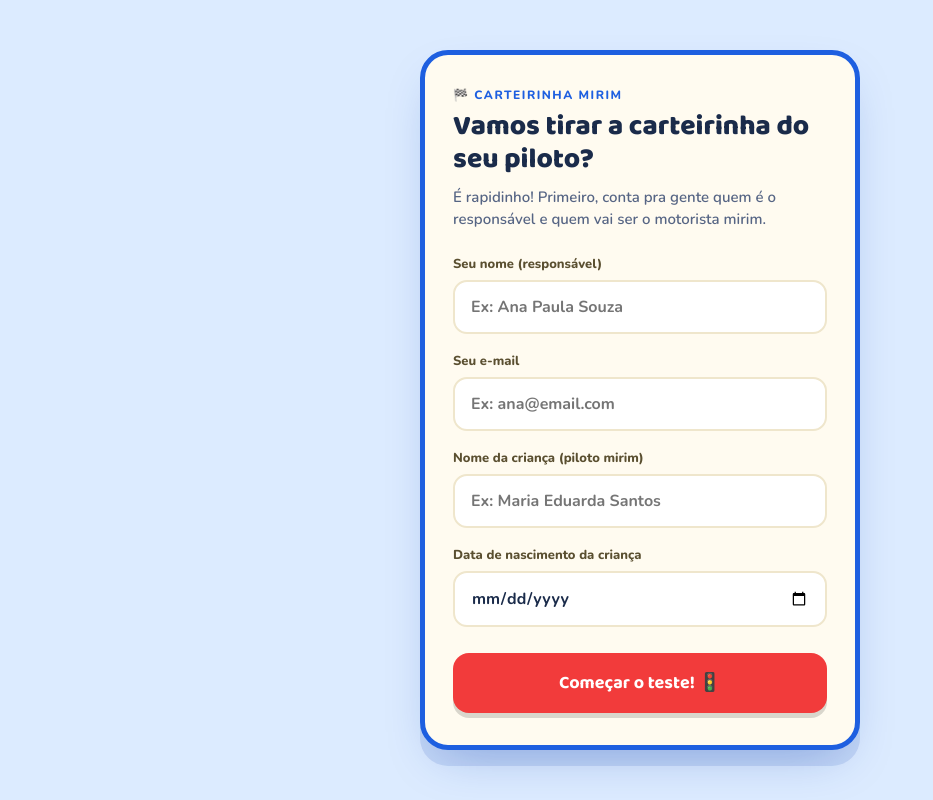
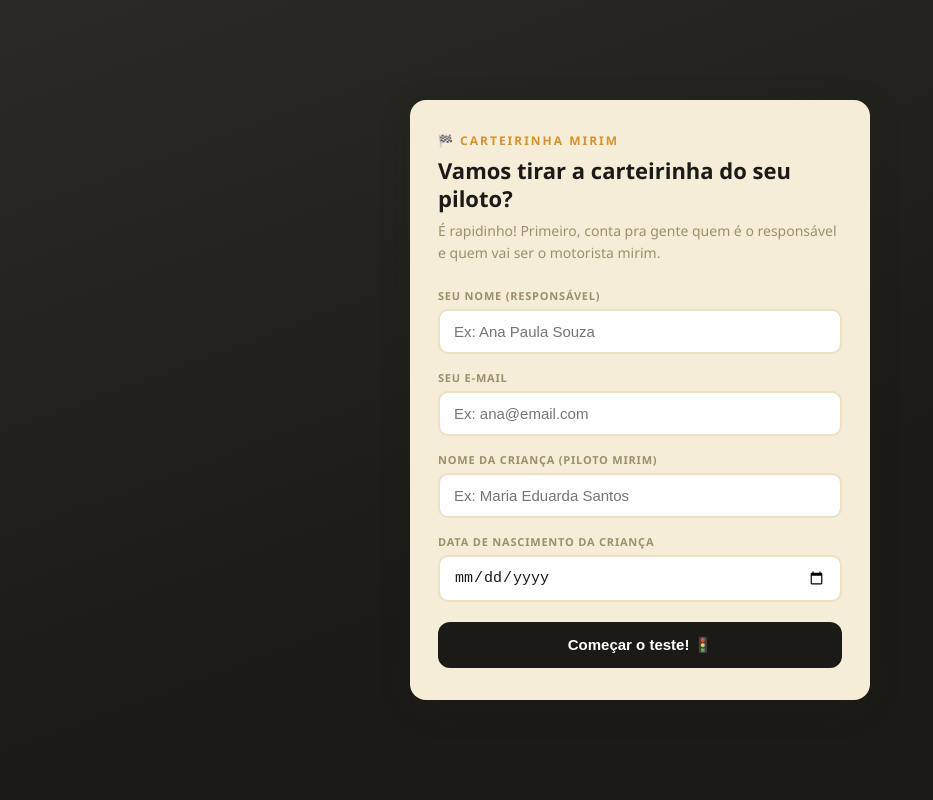
Before and after one commit to LebemiLab/carteirinha-mirim, a React (Vite) app: page / in a window 1280 px wide. Shown: the whole page, without its empty margins (0-933 px from the left). Built offline with nearby package versions, Linux system fonts and the light colour scheme; no server answers.

Commit message:
Update styles.css

```diff
--- a/src/styles.css
+++ b/src/styles.css
@@ -1,73 +1,627 @@
-@import url('https://fonts.googleapis.com/css2?family=Baloo+2:wght@500;700;800&family=Nunito:wght@600;700;800;900&display=swap');
+/* =============================================
+   CARTEIRINHA MIRIM -- Estilos Globais
+   ============================================= */
 
-:root{
-  --blue:#1E5FE0;--blue-deep:#0F3FA8;--red:#F23B3B;--yellow:#FFC93C;--cream:#FFFBF0;--green:#2EAD5C;--navy-text:#1A2B4A;--bg:#DCEBFF;
+*, *::before, *::after {
+  box-sizing: border-box;
+  margin: 0;
+  padding: 0;
 }
-*{ box-sizing:border-box; }
-html,body,#root{ margin:0;padding:0;min-height:100vh;font-family:'Nunito', sans-serif;background:var(--bg);color:var(--navy-text); }
-.screen{ min-height:100vh;display:flex;flex-direction:column;align-items:center;justify-content:center;padding:24px 16px; }
-.panel{ width:100%;max-width:440px;background:var(--cream);border-radius:28px;border:5px solid var(--blue);box-shadow:0 16px 0 rgba(15,63,168,0.12),0 20px 50px -20px rgba(15,63,168,0.35);padding:32px 28px;position:relative; }
-.eyebrow{ font-weight:800;font-size:12px;letter-spacing:1.5px;color:var(--blue);text-transform:uppercase;margin-bottom:8px;display:flex;align-items:center;gap:6px; }
-h1.title{ font-family:'Baloo 2',sans-serif;font-weight:800;font-size:28px;line-height:1.15;margin:0 0 10px 0;color:var(--navy-text); }
-p.subtitle{ font-size:15px;font-weight:600;color:#566584;margin:0 0 24px 0;line-height:1.5; }
-label.field-label{ display:block;font-weight:800;font-size:13px;color:#5A4F30;margin-bottom:7px;margin-top:18px; }
-label.field-label:first-of-type{ margin-top:0; }
-input[type="text"],input[type="email"],input[type="date"]{ width:100%;padding:14px 16px;border-radius:14px;border:2.5px solid #EFE6CC;background:#fff;font-family:'Nunito',sans-serif;font-size:16px;font-weight:700;color:var(--navy-text);outline:none;transition:border-color 0.15s; }
-input:focus{ border-color:var(--blue); }
-.btn{ width:100%;padding:16px;border-radius:16px;border:none;font-family:'Baloo 2',sans-serif;font-weight:700;font-size:18px;cursor:pointer;margin-top:26px;box-shadow:0 5px 0 rgba(0,0,0,0.15);transition:transform 0.08s,box-shadow 0.08s; }
-.btn:active{ transform:translateY(3px);box-shadow:0 2px 0 rgba(0,0,0,0.15); }
-.btn:disabled{ opacity:0.5;cursor:not-allowed; }
-.btn-primary{ background:var(--red);color:#fff; }
-.btn-secondary{ background:var(--blue);color:#fff; }
-.btn-yellow{ background:var(--yellow);color:var(--navy-text); }
-.error-text{ color:var(--red);font-weight:700;font-size:13px;margin-top:10px; }
-.quiz-progress{ display:flex;gap:6px;margin-bottom:22px; }
-.quiz-progress .dot{ flex:1;height:8px;border-radius:6px;background:#EFE6CC; }
-.quiz-progress .dot.done{ background:var(--green); }
-.quiz-progress .dot.current{ background:var(--yellow); }
-.quiz-emoji{ font-size:56px;text-align:center;margin-bottom:8px; }
-.quiz-question{ font-family:'Baloo 2',sans-serif;font-weight:700;font-size:21px;text-align:center;margin-bottom:24px;line-height:1.3; }
-.quiz-option{ width:100%;text-align:left;padding:16px 18px;border-radius:16px;border:2.5px solid #EFE6CC;background:#fff;font-family:'Nunito',sans-serif;font-weight:700;font-size:16px;color:var(--navy-text);cursor:pointer;margin-bottom:12px;display:flex;align-items:center;gap:12px;transition:border-color 0.12s,background 0.12s; }
-.quiz-option:hover{ border-color:var(--blue);background:#F4F8FF; }
-.quiz-option .opt-letter{ width:30px;height:30px;border-radius:50%;background:var(--blue);color:#fff;display:flex;align-items:center;justify-content:center;font-family:'Baloo 2',sans-serif;font-weight:700;flex-shrink:0;font-size:14px; }
-.photo-drop{ width:200px;height:240px;margin:0 auto 8px auto;border-radius:20px;border:3px dashed var(--blue);background:linear-gradient(160deg,#FFF7DD,#FFE9A8);display:flex;flex-direction:column;align-items:center;justify-content:center;cursor:pointer;overflow:hidden;position:relative; }
-.photo-drop img{ width:100%;height:100%;object-fit:cover; }
-.photo-drop .hint{ text-align:center;font-weight:700;font-size:13px;color:#A98B2E;padding:0 16px; }
-.card-wrap{ width:100%;max-width:560px; }
-.id-card{ width:100%;aspect-ratio:1011/638;background:var(--cream);border-radius:24px;position:relative;overflow:hidden;box-shadow:0 20px 50px -15px rgba(15,63,168,0.35),0 0 0 5px #fff,0 0 0 9px var(--blue); }
-.id-top-band{ height:18%;background:var(--blue);display:flex;align-items:center;padding:0 5%;justify-content:space-between;position:relative;border-bottom:4px solid var(--blue-deep); }
-.id-top-band::after{ content:"";position:absolute;left:0;right:0;bottom:-9px;height:9px;background:repeating-linear-gradient(-45deg,var(--yellow) 0 12px,var(--navy-text) 12px 24px); }
-.id-brand{ display:flex;align-items:center;gap:3%; }
-.id-brand-mark{ width:15%;aspect-ratio:1;border-radius:50%;background:var(--yellow);display:flex;align-items:center;justify-content:center;font-size:clamp(16px,3.5vw,28px);border:3px solid #fff;flex-shrink:0; }
-.id-brand-name{ color:#fff;font-family:'Baloo 2',sans-serif;font-weight:800;font-size:clamp(12px,2.6vw,20px);line-height:1.1; }
-.id-brand-sub{ color:#FFE9A8;font-size:clamp(7px,1.3vw,10px);font-weight:700;letter-spacing:0.5px;margin-top:3px; }
-.id-doc-title{ text-align:right; }
-.id-doc-title .main{ color:#fff;font-family:'Baloo 2',sans-serif;font-weight:800;font-size:clamp(10px,2vw,15px);line-height:1.15; }
-.id-doc-title .country{ color:var(--yellow);font-size:clamp(7px,1.3vw,10px);font-weight:800; }
-.id-body{ display:flex;padding:4% 5% 0 5%;gap:4%;height:62%; }
-.id-photo-block{ flex-shrink:0;width:24%;display:flex;flex-direction:column;align-items:center;gap:6%; }
-.id-photo{ width:100%;aspect-ratio:172/200;border-radius:14%;border:3px solid var(--blue);overflow:hidden;background:linear-gradient(160deg,#FFF7DD,#FFE9A8); }
-.id-photo img{ width:100%;height:100%;object-fit:cover; }
-.id-mascot{ width:46%;aspect-ratio:1;border-radius:50%;background:var(--red);border:3px solid #fff;display:flex;align-items:center;justify-content:center;font-size:clamp(14px,3vw,26px);transform:rotate(-6deg); }
-.id-info{ flex:1;display:grid;grid-template-columns:1fr 1fr;gap:3% 4%;align-content:start; }
-.id-field{ background:#fff;border-radius:10px;padding:5% 6%;border:2px solid #EFE6CC; }
-.id-field.full{ grid-column:1/-1; }
-.id-field .label{ font-size:clamp(6px,1.1vw,9px);font-weight:800;letter-spacing:0.5px;text-transform:uppercase;color:#9C8F6B;margin-bottom:2px; }
-.id-field .value{ font-family:'Baloo 2',sans-serif;font-weight:700;font-size:clamp(9px,2vw,16px);color:var(--navy-text); }
-.id-field .value.big{ font-size:clamp(11px,2.4vw,19px); }
-.id-pill{ display:inline-flex;align-items:center;gap:4px;background:var(--green);color:#fff;padding:3px 8px;border-radius:20px;font-family:'Baloo 2',sans-serif;font-weight:700;font-size:clamp(7px,1.6vw,12px); }
-.id-footer{ position:absolute;bottom:0;left:0;right:0;height:13%;background:var(--red);display:flex;align-items:center;justify-content:space-between;padding:0 5%; }
-.id-footer .reg{ color:#fff;font-weight:700;font-size:clamp(6px,1.2vw,10px); }
-.id-footer .reg b{ color:var(--yellow);display:block;font-size:clamp(5px,1vw,8px);font-family:'Baloo 2',sans-serif; }
-.id-footer .icons{ display:flex;gap:3%; }
-.id-footer .icon-chip{ width:clamp(16px,3.2vw,30px);aspect-ratio:1;border-radius:50%;background:#fff;display:flex;align-items:center;justify-content:center;font-size:clamp(8px,1.6vw,14px); }
-.upsell-box{ margin-top:24px;background:linear-gradient(135deg,#FFF3D6,#FFE9A8);border:3px solid var(--yellow);border-radius:20px;padding:20px;text-align:center; }
-.upsell-box .upsell-title{ font-family:'Baloo 2',sans-serif;font-weight:800;font-size:18px;margin-bottom:6px; }
-.upsell-box p{ font-size:14px;font-weight:600;color:#6b5c2f;margin-bottom:14px; }
-.center-text{ text-align:center; }
-.loading-spin{ width:46px;height:46px;border:6px solid #EFE6CC;border-top-color:var(--blue);border-radius:50%;animation:spin 0.8s linear infinite;margin:0 auto 16px auto; }
-@keyframes spin{ to{ transform:rotate(360deg); } }
-.admin-table{ width:100%;border-collapse:collapse;font-size:14px; }
-.admin-table th,.admin-table td{ text-align:left;padding:10px 12px;border-bottom:1px solid #EFE6CC; }
-.admin-table th{ font-family:'Baloo 2',sans-serif;color:var(--blue); }
-@media (max-width:480px){ .panel{ padding:24px 18px;border-radius:22px; } h1.title{ font-size:23px; } }
+
+:root {
+  --brand:      #D4922A;   /* laranja-ouro da marca */
+  --brand-dark: #B07520;
+  --dark:       #1C1A16;
+  --mid:        #3A3529;
+  --sand:       #F5EDD8;
+  --sand-dark:  #EDE0C4;
+  --white:      #FFFFFF;
+  --red:        #C0392B;
+  --green:      #27AE60;
+  --text:       #2C2410;
+  --muted:      #9C8F6B;
+  --radius:     16px;
+  --shadow:     0 8px 32px rgba(28, 26, 22, 0.18);
+}
+
+html, body {
+  height: 100%;
+}
+
+body {
+  font-family: 'Segoe UI', system-ui, -apple-system, sans-serif;
+  background: linear-gradient(160deg, #2C2A24 0%, #1C1A16 60%);
+  min-height: 100vh;
+  color: var(--text);
+  -webkit-font-smoothing: antialiased;
+}
+
+/* -- Layout -------------------------------- */
+
+.screen {
+  min-height: 100vh;
+  display: flex;
+  flex-direction: column;
+  align-items: center;
+  justify-content: center;
+  padding: 28px 16px;
+  gap: 16px;
+}
+
+.panel {
+  background: var(--sand);
+  border-radius: var(--radius);
+  padding: 32px 28px;
+  width: 100%;
+  max-width: 460px;
+  box-shadow: var(--shadow);
+}
+
+.card-wrap {
+  width: 100%;
+  max-width: 420px;
+  display: flex;
+  flex-direction: column;
+  gap: 16px;
+}
+
+.center-text {
+  text-align: center;
+}
+
+/* -- Typography ---------------------------- */
+
+.eyebrow {
+  font-size: 12px;
+  font-weight: 700;
+  letter-spacing: 2px;
+  text-transform: uppercase;
+  color: var(--brand);
+  margin-bottom: 8px;
+  display: flex;
+  align-items: center;
+  gap: 6px;
+}
+
+.title {
+  font-size: 22px;
+  font-weight: 800;
+  color: var(--dark);
+  line-height: 1.25;
+  margin-bottom: 8px;
+}
+
+.subtitle {
+  font-size: 14px;
+  color: var(--muted);
+  line-height: 1.55;
+  margin-bottom: 24px;
+}
+
+/* -- Forms --------------------------------- */
+
+.field-label {
+  display: block;
+  font-size: 11px;
+  font-weight: 700;
+  letter-spacing: 0.8px;
+  text-transform: uppercase;
+  color: var(--muted);
+  margin-bottom: 6px;
+  margin-top: 16px;
+}
+
+input[type="text"],
+input[type="email"],
+input[type="date"] {
+  display: block;
+  width: 100%;
+  padding: 12px 14px;
+  border: 2px solid var(--sand-dark);
+  border-radius: 10px;
+  background: var(--white);
+  font-size: 15px;
+  color: var(--dark);
+  transition: border-color 0.2s;
+  outline: none;
+}
+
+input:focus {
+  border-color: var(--brand);
+}
+
+.error-text {
+  font-size: 14px;
+  color: var(--red);
+  font-weight: 600;
+  margin-top: 12px;
+  padding: 10px 14px;
+  background: #fdf0ee;
+  border-radius: 8px;
+  border-left: 3px solid var(--red);
+}
+
+/* -- Buttons ------------------------------- */
+
+.btn {
+  display: block;
+  width: 100%;
+  padding: 14px 20px;
+  border: none;
+  border-radius: 12px;
+  font-size: 15px;
+  font-weight: 700;
+  cursor: pointer;
+  transition: transform 0.15s, box-shadow 0.15s, background 0.2s;
+  margin-top: 20px;
+  text-align: center;
+}
+
+.btn:hover {
+  transform: translateY(-2px);
+  box-shadow: 0 6px 20px rgba(0,0,0,0.18);
+}
+
+.btn:active {
+  transform: translateY(0);
+}
+
+.btn:disabled {
+  opacity: 0.55;
+  cursor: not-allowed;
+  transform: none !important;
+  box-shadow: none !important;
+}
+
+.btn-primary {
+  background: var(--dark);
+  color: var(--white);
+}
+
+.btn-primary:hover {
+  background: var(--mid);
+}
+
+.btn-secondary {
+  background: var(--brand);
+  color: var(--white);
+}
+
+.btn-secondary:hover {
+  background: var(--brand-dark);
+}
+
+.btn-yellow {
+  background: #F5C518;
+  color: var(--dark);
+}
+
+.btn-yellow:hover {
+  background: #e0b410;
+}
+
+/* -- Quiz ---------------------------------- */
+
+.quiz-progress {
+  display: flex;
+  gap: 8px;
+  justify-content: center;
+  margin-bottom: 28px;
+}
+
+.dot {
+  width: 10px;
+  height: 10px;
+  border-radius: 50%;
+  background: var(--sand-dark);
+  transition: background 0.3s, transform 0.2s;
+}
+
+.dot.done {
+  background: var(--green);
+}
+
+.dot.current {
+  background: var(--brand);
+  transform: scale(1.3);
+}
+
+.quiz-emoji {
+  font-size: 48px;
+  text-align: center;
+  margin-bottom: 12px;
+  line-height: 1;
+}
+
+.quiz-question {
+  font-size: 18px;
+  font-weight: 700;
+  color: var(--dark);
+  text-align: center;
+  line-height: 1.4;
+  margin-bottom: 24px;
+}
+
+.quiz-option {
+  display: flex;
+  align-items: center;
+  gap: 12px;
+  width: 100%;
+  padding: 14px 16px;
+  background: var(--white);
+  border: 2px solid var(--sand-dark);
+  border-radius: 12px;
+  font-size: 15px;
+  font-weight: 500;
+  color: var(--dark);
+  cursor: pointer;
+  margin-bottom: 10px;
+  text-align: left;
+  transition: border-color 0.2s, background 0.2s, transform 0.15s;
+}
+
+.quiz-option:hover:not(:disabled) {
+  border-color: var(--brand);
+  background: #fff8ee;
+  transform: translateX(3px);
+}
+
+.quiz-option:disabled {
+  cursor: not-allowed;
+}
+
+.opt-letter {
+  display: inline-flex;
+  align-items: center;
+  justify-content: center;
+  min-width: 28px;
+  height: 28px;
+  border-radius: 8px;
+  background: var(--sand);
+  font-size: 12px;
+  font-weight: 800;
+  color: var(--muted);
+  flex-shrink: 0;
+}
+
+/* -- Loading spinner ----------------------- */
+
+.loading-spin {
+  width: 36px;
+  height: 36px;
+  border: 4px solid var(--sand-dark);
+  border-top-color: var(--brand);
+  border-radius: 50%;
+  animation: spin 0.8s linear infinite;
+  margin: 24px auto;
+}
+
+@keyframes spin {
+  to { transform: rotate(360deg); }
+}
+
+/* -- Photo drop zone ----------------------- */
+
+.photo-drop {
+  width: 100%;
+  aspect-ratio: 1;
+  max-width: 260px;
+  margin: 20px auto;
+  border: 3px dashed var(--sand-dark);
+  border-radius: var(--radius);
+  overflow: hidden;
+  cursor: pointer;
+  display: flex;
+  align-items: center;
+  justify-content: center;
+  background: var(--white);
+  transition: border-color 0.2s;
+}
+
+.photo-drop:hover {
+  border-color: var(--brand);
+}
+
+.photo-drop img {
+  width: 100%;
+  height: 100%;
+  object-fit: cover;
+}
+
+.hint {
+  font-size: 14px;
+  color: var(--muted);
+  font-weight: 600;
+  text-align: center;
+  padding: 16px;
+}
+
+/* ===========================================
+   CARTEIRINHA (ID Card)
+   =========================================== */
+
+.id-card {
+  border-radius: 20px;
+  overflow: hidden;
+  box-shadow: 0 12px 48px rgba(0,0,0,0.35);
+  background: #1A1812;
+  font-family: 'Segoe UI', system-ui, sans-serif;
+}
+
+/* Top band */
+.id-top-band {
+  background: var(--brand);
+  padding: 14px 18px;
+  display: flex;
+  align-items: center;
+  justify-content: space-between;
+  gap: 12px;
+}
+
+.id-brand {
+  display: flex;
+  align-items: center;
+  gap: 10px;
+}
+
+.id-brand-mark {
+  font-size: 26px;
+  line-height: 1;
+}
+
+.id-brand-name {
+  font-size: 15px;
+  font-weight: 900;
+  color: var(--white);
+  letter-spacing: 0.5px;
+  text-transform: uppercase;
+}
+
+.id-brand-sub {
+  font-size: 8px;
+  color: rgba(255,255,255,0.7);
+  text-transform: uppercase;
+  letter-spacing: 1px;
+  margin-top: 2px;
+  max-width: 150px;
+  line-height: 1.3;
+}
+
+.id-doc-title {
+  text-align: right;
+  flex-shrink: 0;
+}
+
+.id-doc-title .main {
+  font-size: 10px;
+  font-weight: 800;
+  color: var(--white);
+  text-transform: uppercase;
+  letter-spacing: 0.5px;
+  line-height: 1.3;
+}
+
+.id-doc-title .country {
+  font-size: 9px;
+  color: rgba(255,255,255,0.65);
+  letter-spacing: 1px;
+  text-transform: uppercase;
+  margin-top: 3px;
+}
+
+/* Body */
+.id-body {
+  padding: 18px;
+  display: flex;
+  gap: 16px;
+}
+
+.id-photo-block {
+  display: flex;
+  flex-direction: column;
+  align-items: center;
+  gap: 8px;
+  flex-shrink: 0;
+}
+
+.id-photo {
+  width: 88px;
+  height: 100px;
+  border-radius: 10px;
+  border: 3px solid var(--brand);
+  overflow: hidden;
+  background: #2C2A24;
+  display: flex;
+  align-items: center;
+  justify-content: center;
+}
+
+.id-photo img {
+  width: 100%;
+  height: 100%;
+  object-fit: cover;
+}
+
+.id-mascot {
+  font-size: 22px;
+}
+
+/* Info fields */
+.id-info {
+  flex: 1;
+  display: flex;
+  flex-direction: column;
+  gap: 8px;
+}
+
+.id-field {
+  display: flex;
+  flex-direction: column;
+  gap: 2px;
+}
+
+.id-field.full {
+  width: 100%;
+}
+
+.id-field .label {
+  font-size: 8px;
+  font-weight: 700;
+  text-transform: uppercase;
+  letter-spacing: 1px;
+  color: var(--muted);
+}
+
+.id-field .value {
+  font-size: 13px;
+  font-weight: 600;
+  color: var(--white);
+  line-height: 1.2;
+}
+
+.id-field .value.big {
+  font-size: 17px;
+  font-weight: 900;
+  color: #F5C518;
+  letter-spacing: -0.3px;
+}
+
+.id-pill {
+  display: inline-block;
+  background: var(--brand);
+  color: var(--white);
+  font-size: 10px;
+  font-weight: 700;
+  padding: 3px 10px;
+  border-radius: 20px;
+  text-transform: uppercase;
+  letter-spacing: 0.5px;
+}
+
+/* Footer */
+.id-footer {
+  background: #0F0E0B;
+  padding: 10px 18px;
+  display: flex;
+  align-items: center;
+  justify-content: space-between;
+}
+
+.id-footer .reg {
+  font-size: 9px;
+  color: var(--muted);
+  line-height: 1.5;
+}
+
+.id-footer .reg b {
+  color: var(--brand);
+  display: block;
+  font-size: 9px;
+  letter-spacing: 0.5px;
+}
+
+.icons {
+  display: flex;
+  gap: 6px;
+}
+
+.icon-chip {
+  width: 28px;
+  height: 28px;
+  border-radius: 8px;
+  background: #1C1A16;
+  display: flex;
+  align-items: center;
+  justify-content: center;
+  font-size: 14px;
+}
+
+/* -- Upsell box ---------------------------- */
+
+.upsell-box {
+  background: #F5EDD8;
+  border-radius: var(--radius);
+  padding: 20px;
+  text-align: center;
+  border: 2px solid #E8D9B5;
+}
+
+.upsell-title {
+  font-size: 16px;
+  font-weight: 800;
+  color: var(--dark);
+  margin-bottom: 8px;
+}
+
+.upsell-box p {
+  font-size: 13px;
+  color: var(--muted);
+  line-height: 1.5;
+  margin-bottom: 14px;
+}
+
+/* -- Admin --------------------------------- */
+
+.admin-table {
+  width: 100%;
+  border-collapse: collapse;
+  font-size: 13px;
+  margin-top: 20px;
+}
+
+.admin-table th {
+  text-align: left;
+  padding: 10px 12px;
+  background: var(--dark);
+  color: var(--brand);
+  font-size: 11px;
+  text-transform: uppercase;
+  letter-spacing: 0.5px;
+  white-space: nowrap;
+}
+
+.admin-table th:first-child { border-radius: 10px 0 0 10px; }
+.admin-table th:last-child  { border-radius: 0 10px 10px 0; }
+
+.admin-table td {
+  padding: 10px 12px;
+  border-bottom: 1px solid var(--sand-dark);
+  color: var(--text);
+}
+
+.admin-table tr:last-child td {
+  border-bottom: none;
+}
+
+.admin-table tr:hover td {
+  background: #faf6ed;
+}
+
+/* -- Responsive ---------------------------- */
+
+@media (max-width: 480px) {
+  .panel {
+    padding: 24px 18px;
+  }
+
+  .id-body {
+    flex-direction: column;
+    align-items: stretch;
+    gap: 12px;
+  }
+
+  .id-photo-block {
+    flex-direction: row;
+    justify-content: center;
+    align-items: center;
+  }
+
+  .id-info {
+    width: 100%;
+  }
+
+  .id-footer {
+    flex-wrap: wrap;
+    gap: 8px;
+  }
+}
```
